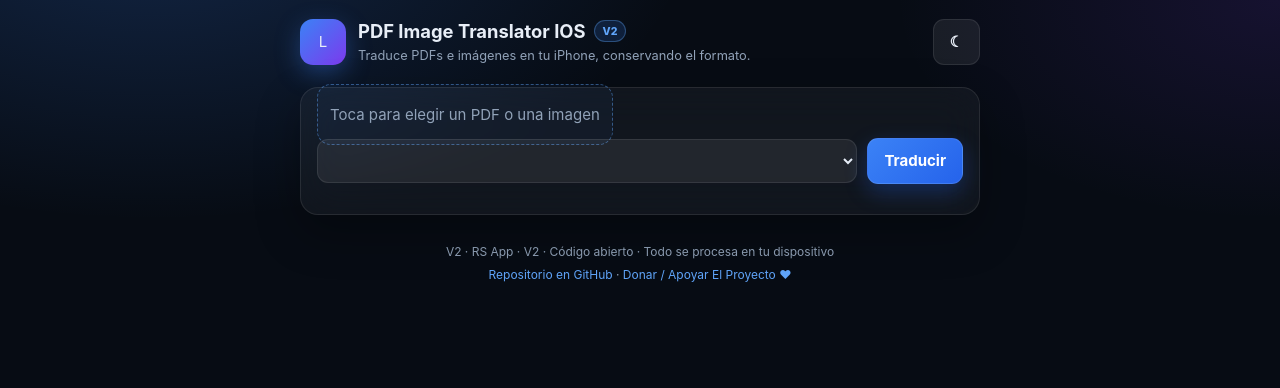
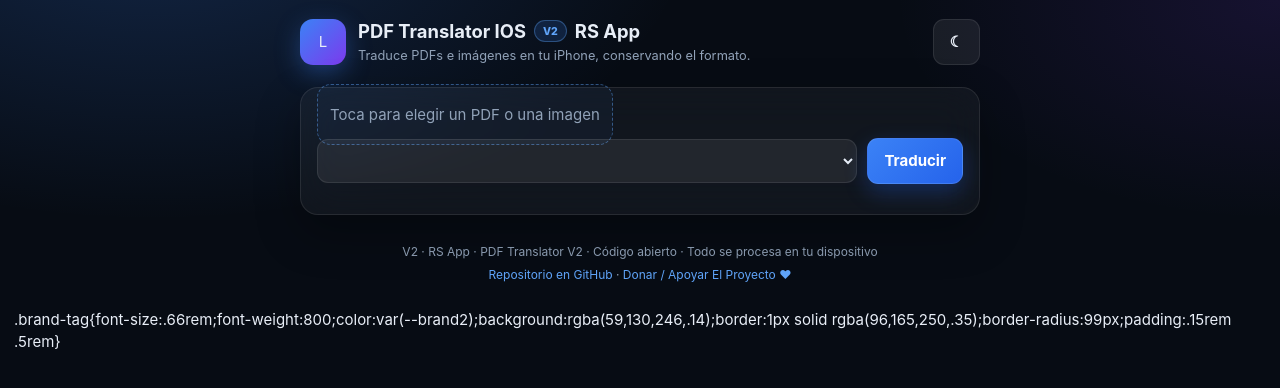
Before and after one commit to rserrano285-svg/PDF-Image-Translator-IOS, a plain HTML site: page V2/index.html in a window 1280 px wide. Drawn offline with Linux system fonts and the light colour scheme.

Commit message:
RS App: identificar producto como PDF Translator

```diff
--- a/V2/index.html
+++ b/V2/index.html
@@ -6,7 +6,8 @@
   <meta name="theme-color" content="#0d131b">
   <meta name="apple-mobile-web-app-capable" content="yes">
   <meta name="apple-mobile-web-app-status-bar-style" content="black-translucent">
-  <meta name="apple-mobile-web-app-title" content="PDF Translator IOS">
+  <meta name="apple-mobile-web-app-title" content="PDF Translator">
+  <meta name="application-name" content="RS App · PDF Translator">
   <meta name="description" content="Traduce PDFs e imágenes en tu iPhone conservando el formato original.">
   <title>PDF Image Translator IOS</title>
   <link rel="manifest" href="manifest.webmanifest">
@@ -294,7 +295,7 @@
 <body>
   <main>
     <header>
-      <div class="brand"><span class="logo">L</span><div><h1>PDF Image Translator IOS <span class="version">V2</span></h1><p class="sub">Traduce PDFs e imágenes en tu iPhone, conservando el formato.</p></div></div>
+      <div class="brand"><span class="logo">L</span><div><h1>PDF Translator IOS <span class="version">V2</span><span class="brand-tag">RS App</span></h1><p class="sub">Traduce PDFs e imágenes en tu iPhone, conservando el formato.</p></div></div>
       <button class="btn secondary" id="theme" title="Tema">☾</button>
     </header>
 
@@ -323,9 +324,11 @@
     </section>
 
     <footer>
-      <span>V2 · RS App · V2 · Código abierto · Todo se procesa en tu dispositivo</span>
+      <span>V2 · RS App · PDF Translator V2 · Código abierto · Todo se procesa en tu dispositivo</span>
       <span><a href="https://github.com/rserrano285-svg/PDF-Image-Translator-IOS" target="_blank" rel="noopener noreferrer">Repositorio en GitHub</a> · <a href="https://paypal.me/rene285serrano" target="_blank" rel="noopener noreferrer">Donar / Apoyar El Proyecto ♥</a></span>
     </footer>
   </main>
 </body>
 </html>
+
+.brand-tag{font-size:.66rem;font-weight:800;color:var(--brand2);background:rgba(59,130,246,.14);border:1px solid rgba(96,165,250,.35);border-radius:99px;padding:.15rem .5rem}
```
